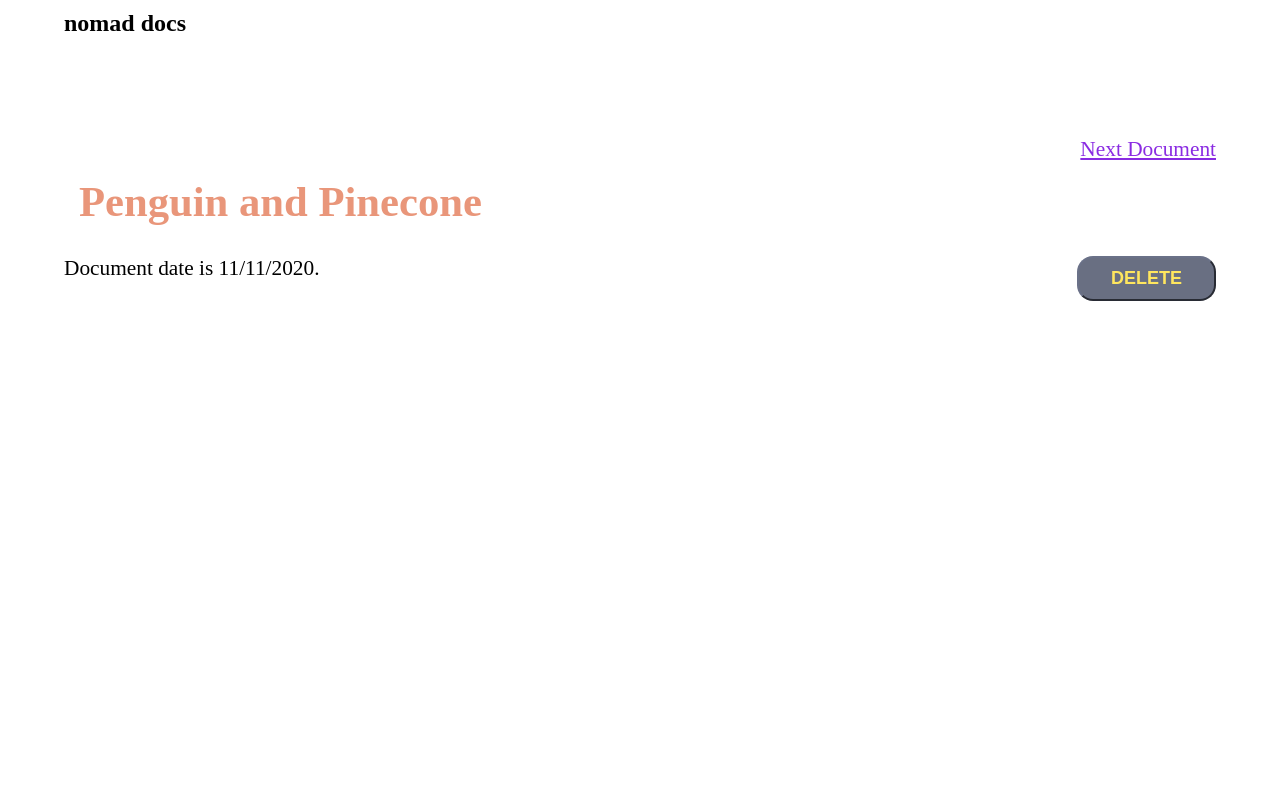
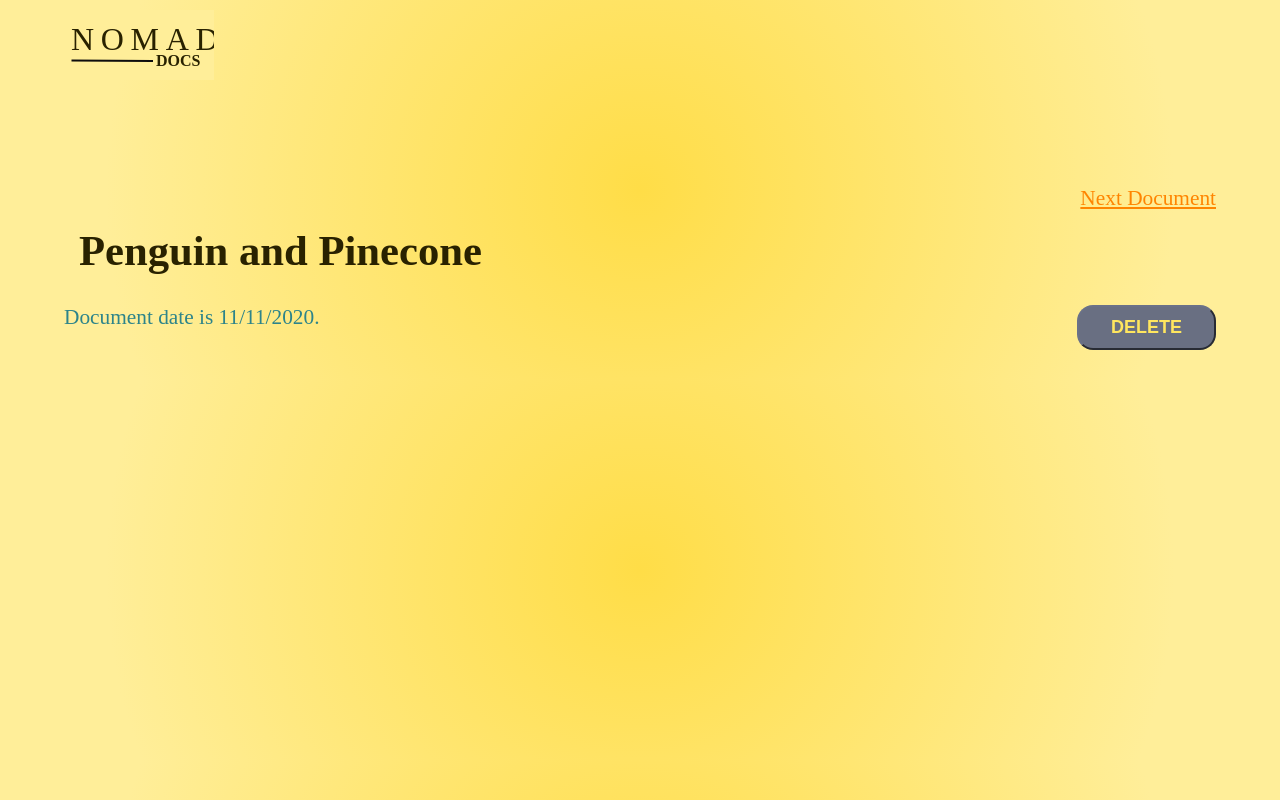
Before and after one commit to lavinialoredana/nomad-docs, a React (Create React App) app: page /document/1 in a window 1280 px wide. Built offline with nearby package versions, Linux system fonts and the light colour scheme.

Commit message:
css styling

```diff
--- a/src/Components/DocumentFilter.js
+++ b/src/Components/DocumentFilter.js
@@ -2,7 +2,7 @@ import React from "react";
 
 function DocumentFilter({ onChange }) {
   return (
-    <select onChange={onChange}>
+    <select onChange={onChange} className="filter">
       <option disabled selected>Filter</option>
       <option>simple</option>
       <option>custom</option>
--- a/src/Components/DocumentItem.css
+++ b/src/Components/DocumentItem.css
@@ -34,17 +34,17 @@
 }
 
 .link {
-  color: blueviolet;
+  color: #FF8500;
 }
 
 .h3 {
-  color: darksalmon;
+  color: #292200;
   font-weight: bold;
   margin: 0px 10px;
 }
 
 .h4 {
-  color: #5d6a14;
+  color: #2D848A;
   font-weight: bold;
   font-weight: 300;
   margin: 10px 10px;
--- a/src/Components/DocumentView.css
+++ b/src/Components/DocumentView.css
@@ -9,19 +9,19 @@
 }
 
 .main-container > a {
-  color: blueviolet;
+  color: #FF8500;
   align-self: flex-end;
 }
 
 h1 {
   margin: 15px;
-  color: darksalmon;
+  color: #292200;
   font-weight: bold;
 }
 
 .text-container {
   padding: 30px 15px;
-  color: #5d6a14;
+  color: #2D848A;
   line-height: 1.8;
   font-weight: 300;
 }
@@ -58,3 +58,7 @@ h1 {
   border-color: #c4dbf0;
   color: #696f82;
 }
+
+.date{
+  color: #2D848A;
+}
--- a/src/Components/DocumentView.js
+++ b/src/Components/DocumentView.js
@@ -23,7 +23,7 @@ class DocumentView extends Component {
           {text}
           {image}
           <div className="btn-and-date">
-            <span>
+            <span className="date">
               Document date is {new Date(document.date).toLocaleDateString()}.
             </span>
             <button className="btn">Delete</button>
--- a/src/Components/Header.js
+++ b/src/Components/Header.js
@@ -1,11 +1,12 @@
 import React, { Component } from "react";
+import logo from "./logo_nd.svg";
 import "./Header.css";
 
 class Header extends Component {
   render() {
     return (
       <div className="header">
-        <span className="logo"> nomad docs</span>
+        <img src={logo} alt="nomad docs" />
       </div>
     );
   }
--- a/src/index.css
+++ b/src/index.css
@@ -1,15 +1,23 @@
 * {
+
   margin: 0;
   padding: 0;
+  color: #FF8500;
+
 }
+@import url('https://fonts.googleapis.com/css2?family=Playfair+Display&display=swap');
+
 
 body {
   font-size: 16pt;
   min-width: 500px;
   width: 100vw;
+  background-color: #fff8d6;
+  background:radial-gradient(
+    circle,
+    #ffdd47 0%,
+    #ffee99 80%
+  );
+  font-family: 'Playfair Display', serif;
+
 }
-
-code {
-  font-family: source-code-pro, Menlo, Monaco, Consolas, "Courier New",
-    monospace;
-}
```
Also changed, not shown: src/Components/logo_nd.svg (added), src/logo.svg (deleted).
